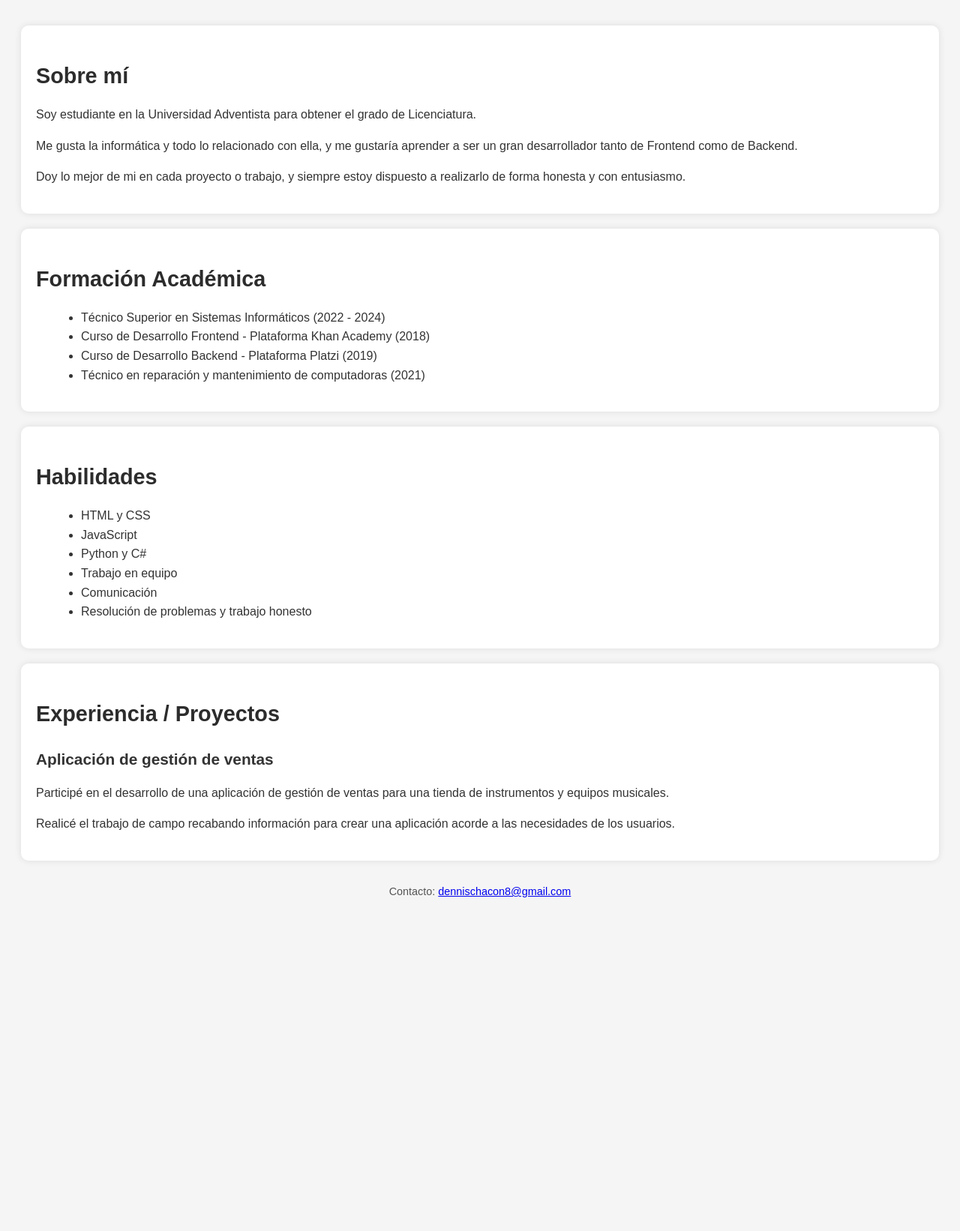
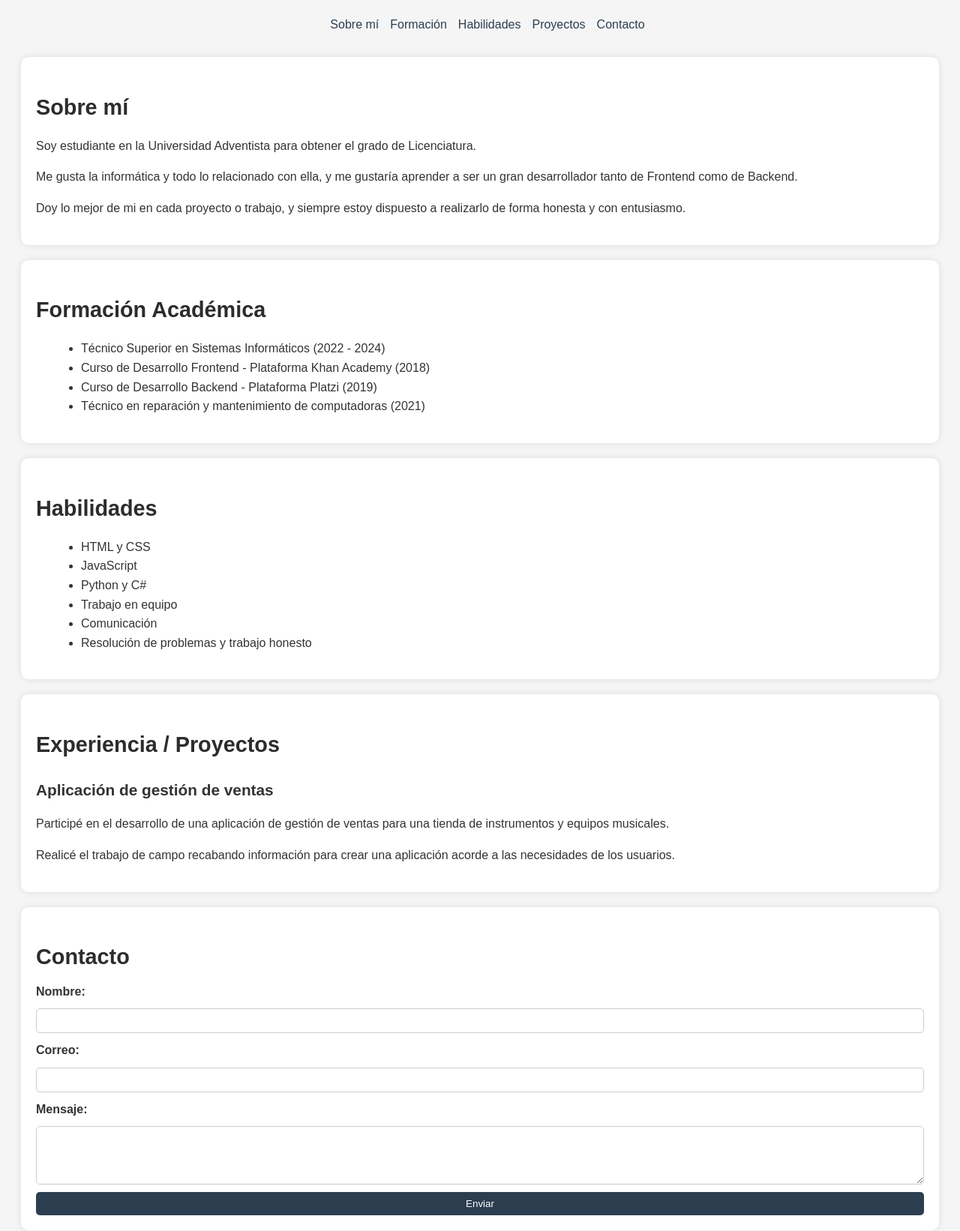
Before and after one commit to Dennis339/curriculum-refactorizado, a plain HTML site: page index.html in a window 1280 px wide. Shown: the part 259-1901 px from the top of the page at 75% size. Before the commit the page ends 1502 px from the top, so only its background shows below. Drawn offline with Linux system fonts and the light colour scheme.

Commit message:
Commit 2: Mejoras de accesibilidad A11y, skip link, enlaces descriptivos y formulario de contacto

```diff
--- a/index.html
+++ b/index.html
@@ -3,7 +3,7 @@
 <head>
     <meta charset="UTF-8">
     <meta name="viewport" content="width=device-width, initial-scale=1.0">
-    <title>Dennis Chacón Ortiz – Currículum</title>
+    <title>Dennis Chacón Ortiz - Currículum</title>
     <meta name="description" content="Currículum de Dennis Chacón Ortiz, estudiante y desarrollador en HTML, CSS, JavaScript, Python y C#. Experiencia en proyectos de gestión de ventas.">
     <link rel="stylesheet" href="styles.css">
 </head>
@@ -16,6 +16,15 @@
     <header>
         <h1>Dennis Chacón Ortiz</h1>
         <img src="mi-foto.jpg" alt="Foto de perfil de Dennis Chacón" width="150">
+        <nav>
+            <ul>
+                <li><a href="#resumen">Sobre mí</a></li>
+                <li><a href="#formacion">Formación</a></li>
+                <li><a href="#habilidades">Habilidades</a></li>
+                <li><a href="#experiencia">Proyectos</a></li>
+                <li><a href="#contacto">Contacto</a></li>
+            </ul>
+        </nav>
     </header>
 
     <!-- Contenido principal -->
@@ -63,6 +72,23 @@
             </article>
         </section>
 
+        <!-- Formulario de contacto -->
+        <section id="contacto">
+            <h2>Contacto</h2>
+            <form>
+                <label for="nombre">Nombre:</label>
+                <input id="nombre" type="text" required>
+
+                <label for="email">Correo:</label>
+                <input id="email" type="email" required>
+
+                <label for="mensaje">Mensaje:</label>
+                <textarea id="mensaje" rows="4" required></textarea>
+
+                <button type="submit">Enviar</button>
+            </form>
+        </section>
+
     </main>
 
     <!-- Footer -->
--- a/styles.css
+++ b/styles.css
@@ -34,6 +34,24 @@ header img {
     margin-top: 10px;
 }
 
+header nav ul {
+    list-style: none;
+    padding: 0;
+    display: flex;
+    justify-content: center;
+    gap: 15px;
+}
+
+header nav a {
+    text-decoration: none;
+    color: #2c3e50;
+}
+
+header nav a:focus,
+header nav a:hover {
+    text-decoration: underline;
+}
+
 /* Secciones */
 main section {
     background-color: #fff;
@@ -46,7 +64,7 @@ main section {
 /* Títulos */
 h1 {
     font-size: 2.5em;
-    color: #1a1a1a; /* más contraste */
+    color: #1a1a1a;
 }
 
 h2 {
@@ -66,6 +84,36 @@ ul {
     margin-left: 20px;
 }
 
+/* Formulario de contacto */
+form {
+    display: flex;
+    flex-direction: column;
+    gap: 10px;
+}
+
+form label {
+    font-weight: bold;
+}
+
+form input, form textarea, form button {
+    padding: 8px;
+    border-radius: 5px;
+    border: 1px solid #ccc;
+    font-family: inherit;
+}
+
+form button {
+    background-color: #2c3e50;
+    color: #fff;
+    border: none;
+    cursor: pointer;
+}
+
+form button:hover,
+form button:focus {
+    background-color: #34495e;
+}
+
 /* Footer */
 footer {
     text-align: center;
@@ -75,7 +123,7 @@ footer {
 }
 
 /* Foco visible para accesibilidad */
-a:focus, button:focus, input:focus {
+a:focus, button:focus, input:focus, textarea:focus {
     outline: 3px solid #f39c12;
     outline-offset: 2px;
 }
```
